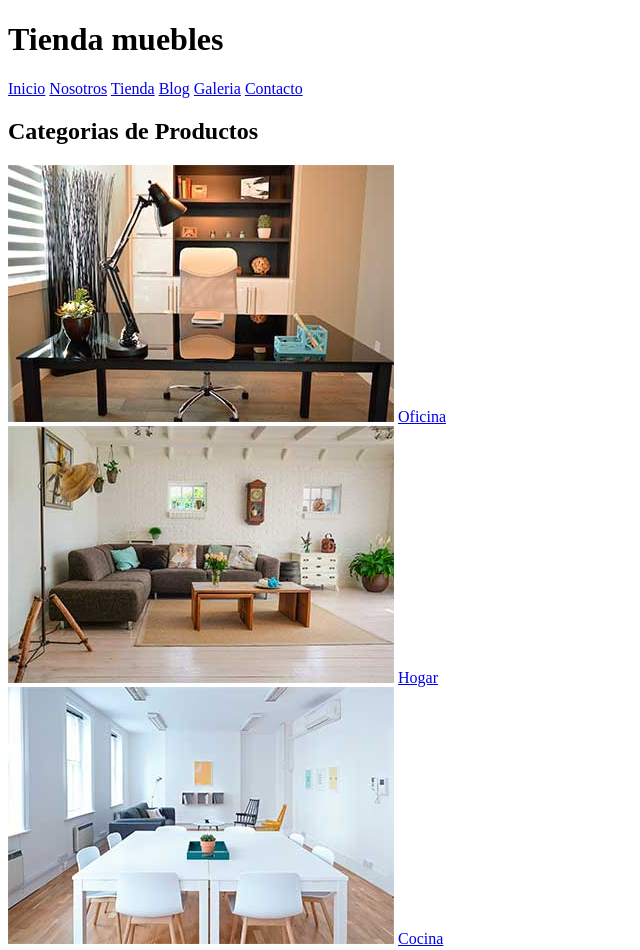
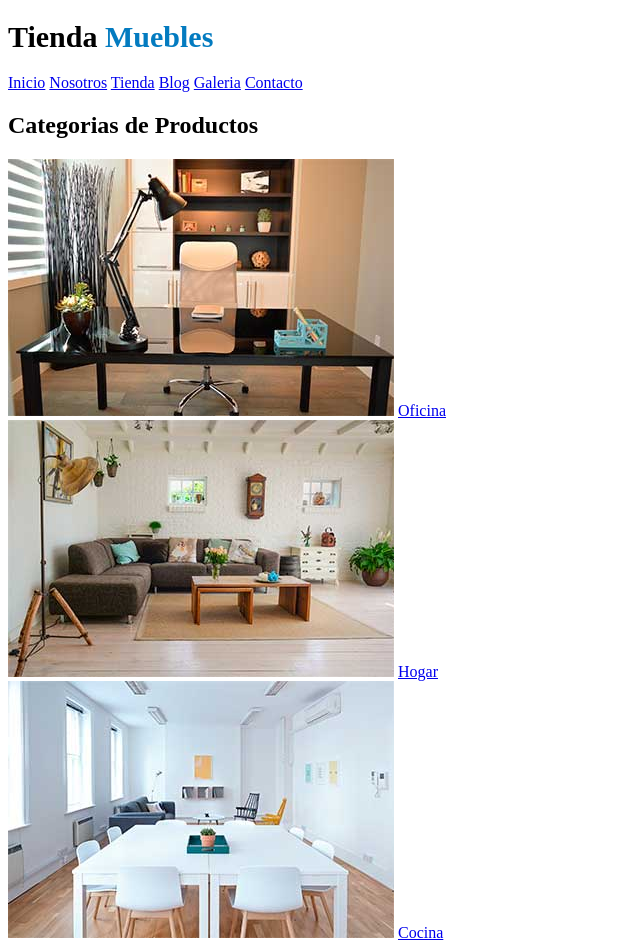
Before and after one commit to maldonadoangel/PracticaCss3, a plain HTML site: page Introduccion de html/index.html in a window 1280 px wide. Shown: the top 950 px of the page, without its empty margins (0-640 px from the left). Drawn offline with Linux system fonts and the light colour scheme.

Commit message:
Colores en css

```diff
--- a/Introduccion de html/index.html
+++ b/Introduccion de html/index.html
@@ -4,13 +4,14 @@
         <meta charset="utf-8" />
         <meta http-equiv="X-UA-Compatible" content="IE=edge">
         <meta name="viewport" content="width=device-width, initial-scale=1.0">
+        <link rel="stylesheet" href="/Introduccion de html/style.css">
         <title>Iniciando Html</title>
     </head>
     <body>
         <!-- Como buena practica se recomienda un h1 por pagina -->
         <!-- Crear una copia de manera rapida es shift + alt + flecha abajo, al final de la etiqueta y creara una copia de manera rapida-->
         <header>
-            <h1>Tienda muebles</h1>
+            <h1>Tienda <span>Muebles</span></h1>
         </header>
         <nav>
             <a href="index.html">Inicio</a>
--- /dev/null
+++ b/Introduccion de html/style.css
@@ -0,0 +1,8 @@
+h1{
+    font-size: 30px;
+    color: #000
+}
+
+span{
+    color: #037bc0;
+}
```
Also changed, not shown: Introduccion de html/nosotros.html (+1 -0 lines).
